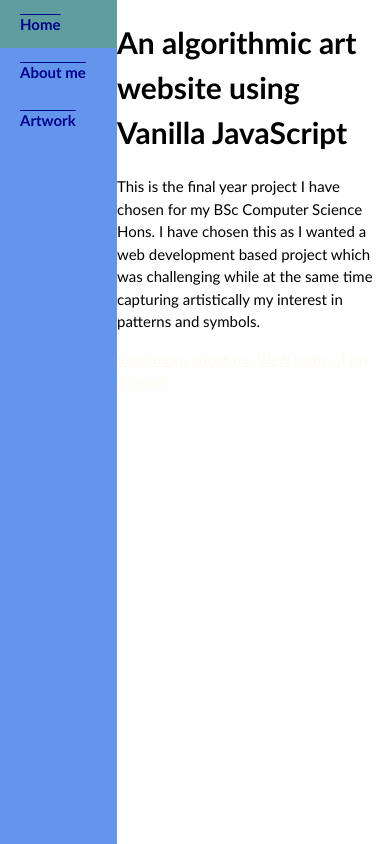
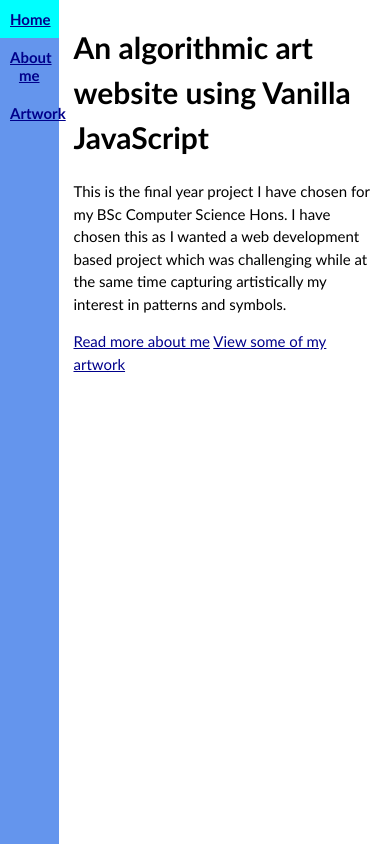
Before and after one commit to mattsmartey13/an-algorithmic-art-website, a website with bundled scripts: page frontend/index.html in a window 390 px wide. Built offline with nearby package versions, Linux system fonts and the light colour scheme.

Commit message:
gonna try make navbar more responsive

```diff
--- a/frontend/index.html
+++ b/frontend/index.html
@@ -10,9 +10,11 @@
 </head>
 <body>
     <nav class="navigation">
-        <a href="/" class="navigation__link" data-link>Home</a>
-        <a href="/about-me" class="navigation__link" data-link>About me</a>
-        <a href="/artwork" class="navigation__link" data-link>Artwork</a>
+        <ul>
+            <li><a href="/" class="navigation__link" data-link>Home</a></li>
+            <li><a href="/about-me" class="navigation__link" data-link>About me</a></li>
+            <li><a href="/artwork" class="navigation__link" data-link>Artwork</a></li>
+        </ul>
     </nav>
     <div id="app"></div>
     <script type="module" src="/static/js/index.js"></script>
--- a/frontend/static/css/index.css
+++ b/frontend/static/css/index.css
@@ -1,12 +1,23 @@
 body {
-    --nav-width: 30%;
+    --nav-width: 15%;
     margin: 0 0 0 var(--nav-width);
     font-family: "Trebuchet MS";
     font-size: 15px;
 }
 
+ul {
+    list-style-type: none;
+    margin: 0;
+    padding: 0
+}
+li a {
+    display: block;
+    text-align: center;
+}
+
 .navigation {
     position: fixed;
+    text-align: center;
     top: 0;
     left: 0;
     width: var(--nav-width);
@@ -16,22 +27,28 @@ body {
 
 .navigation__link {
     display: block;
-    padding: 15px 20px;
-    text-decoration: overline;
+    list-style-type: circle;
+    padding: 10px;
     color: darkblue;
     font-weight: bolder;
 }
 
 .navigation__link:hover {
-    background: cadetblue;
+    background: cyan;
+}
+
+.navigation__link:active {
+    background-color: darkslateblue;
+    color: white;
 }
 
 #app {
     margin: 100 - var(--nav-width);
+    padding: 5px 15px;
     line-height: 1.5;
     font-weight: 500;
 }
 
 a {
-    color: floralwhite;
+    color: darkblue;
 }
```
